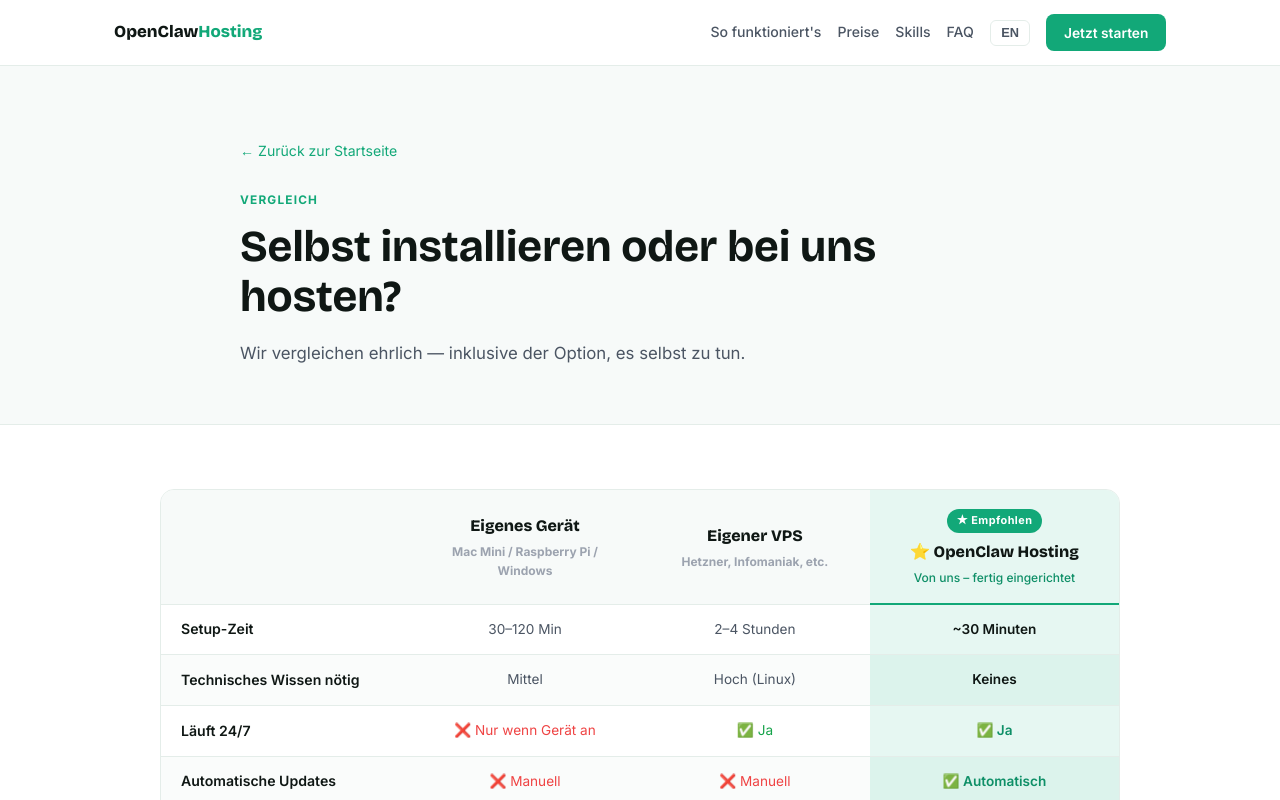
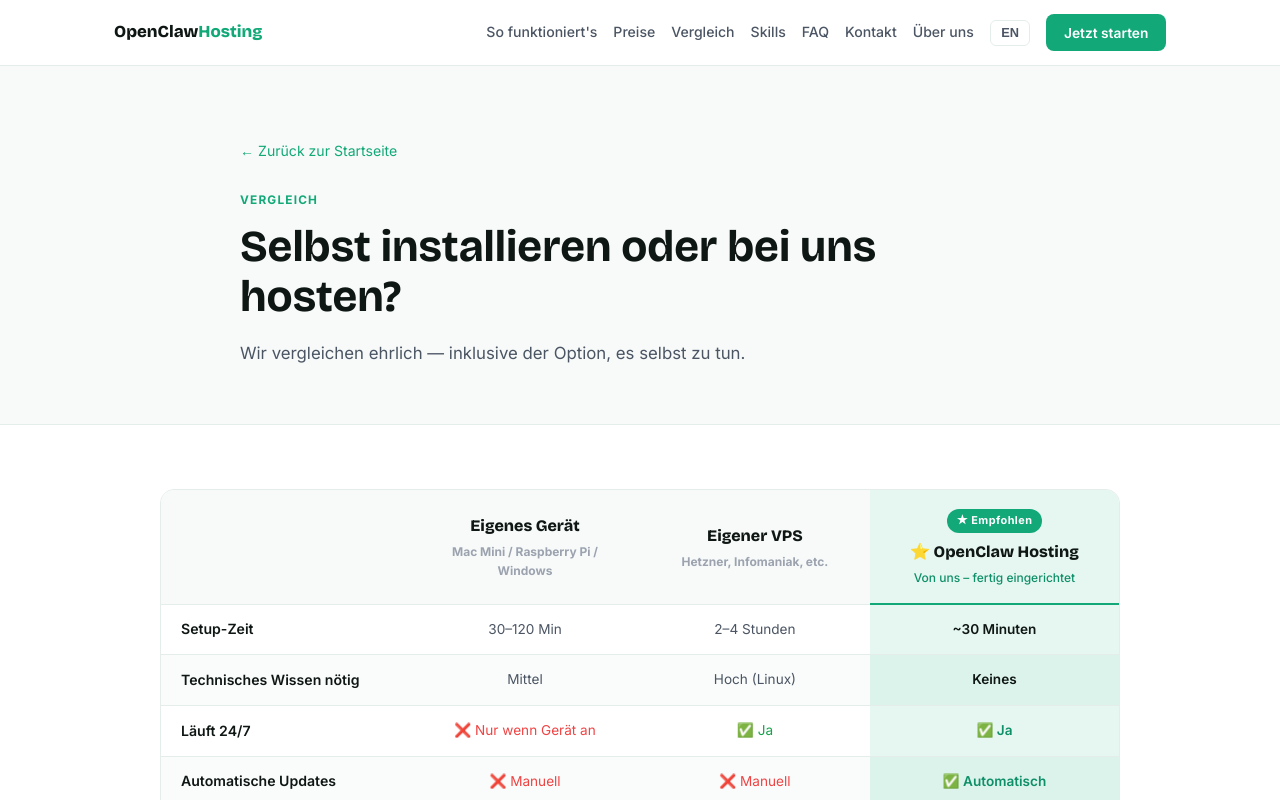
Before and after one commit to riccardogosteli-wq/openclaw-hosting, a Next.js app: page /vergleich in a window 1280 px wide. Shown: the top 800 px of the page. Built offline with nearby package versions, Linux system fonts and the light colour scheme.

Commit message:
fix: complete nav on /skills and /vergleich — add Vergleich, Kontakt, Über uns

```diff
--- a/app/skills/page.tsx
+++ b/app/skills/page.tsx
@@ -191,7 +191,10 @@ export default function SkillsPage() {
             <Link href="/#how" style={{ color: '#4B5563', textDecoration: 'none', fontSize: '0.88rem', fontWeight: 500 }}>{lang === 'de' ? 'So funktioniert\'s' : 'How it works'}</Link>
             <Link href="/#pricing" style={{ color: '#4B5563', textDecoration: 'none', fontSize: '0.88rem', fontWeight: 500 }}>{lang === 'de' ? 'Preise' : 'Pricing'}</Link>
             <Link href="/vergleich" style={{ color: '#4B5563', textDecoration: 'none', fontSize: '0.88rem', fontWeight: 500 }}>{lang === 'de' ? 'Vergleich' : 'Compare'}</Link>
+            <Link href="/skills" style={{ color: '#4B5563', textDecoration: 'none', fontSize: '0.88rem', fontWeight: 500 }}>Skills</Link>
             <Link href="/#faq" style={{ color: '#4B5563', textDecoration: 'none', fontSize: '0.88rem', fontWeight: 500 }}>FAQ</Link>
+            <Link href="/contact" style={{ color: '#4B5563', textDecoration: 'none', fontSize: '0.88rem', fontWeight: 500 }}>{lang === 'de' ? 'Kontakt' : 'Contact'}</Link>
+            <Link href="/ueber-uns" style={{ color: '#4B5563', textDecoration: 'none', fontSize: '0.88rem', fontWeight: 500 }}>{lang === 'de' ? 'Über uns' : 'About'}</Link>
             <button onClick={() => setLang(l => l === 'de' ? 'en' : 'de')}
               style={{ background: 'transparent', border: '1px solid #E4EDE9', color: '#4B5563', padding: '0.28rem 0.65rem', borderRadius: 6, fontSize: '0.8rem', fontWeight: 600, cursor: 'pointer' }}>
               {lang === 'de' ? 'EN' : 'DE'}
--- a/app/vergleich/page.tsx
+++ b/app/vergleich/page.tsx
@@ -132,8 +132,11 @@ export default function VergleichPage() {
           <div style={{ display: 'flex', alignItems: 'center', gap: '1rem' }}>
             <Link href="/#how" style={{ color: '#4B5563', textDecoration: 'none', fontSize: '0.88rem', fontWeight: 500 }}>{lang === 'de' ? 'So funktioniert\'s' : 'How it works'}</Link>
             <Link href="/#pricing" style={{ color: '#4B5563', textDecoration: 'none', fontSize: '0.88rem', fontWeight: 500 }}>{lang === 'de' ? 'Preise' : 'Pricing'}</Link>
+            <Link href="/vergleich" style={{ color: '#4B5563', textDecoration: 'none', fontSize: '0.88rem', fontWeight: 500 }}>{lang === 'de' ? 'Vergleich' : 'Compare'}</Link>
             <Link href="/skills" style={{ color: '#4B5563', textDecoration: 'none', fontSize: '0.88rem', fontWeight: 500 }}>Skills</Link>
             <Link href="/#faq" style={{ color: '#4B5563', textDecoration: 'none', fontSize: '0.88rem', fontWeight: 500 }}>FAQ</Link>
+            <Link href="/contact" style={{ color: '#4B5563', textDecoration: 'none', fontSize: '0.88rem', fontWeight: 500 }}>{lang === 'de' ? 'Kontakt' : 'Contact'}</Link>
+            <Link href="/ueber-uns" style={{ color: '#4B5563', textDecoration: 'none', fontSize: '0.88rem', fontWeight: 500 }}>{lang === 'de' ? 'Über uns' : 'About'}</Link>
             <button onClick={() => setLang(l => l === 'de' ? 'en' : 'de')}
               style={{ background: 'transparent', border: '1px solid #E4EDE9', color: '#4B5563', padding: '0.28rem 0.65rem', borderRadius: 6, fontSize: '0.8rem', fontWeight: 600, cursor: 'pointer' }}>
               {lang === 'de' ? 'EN' : 'DE'}
```
